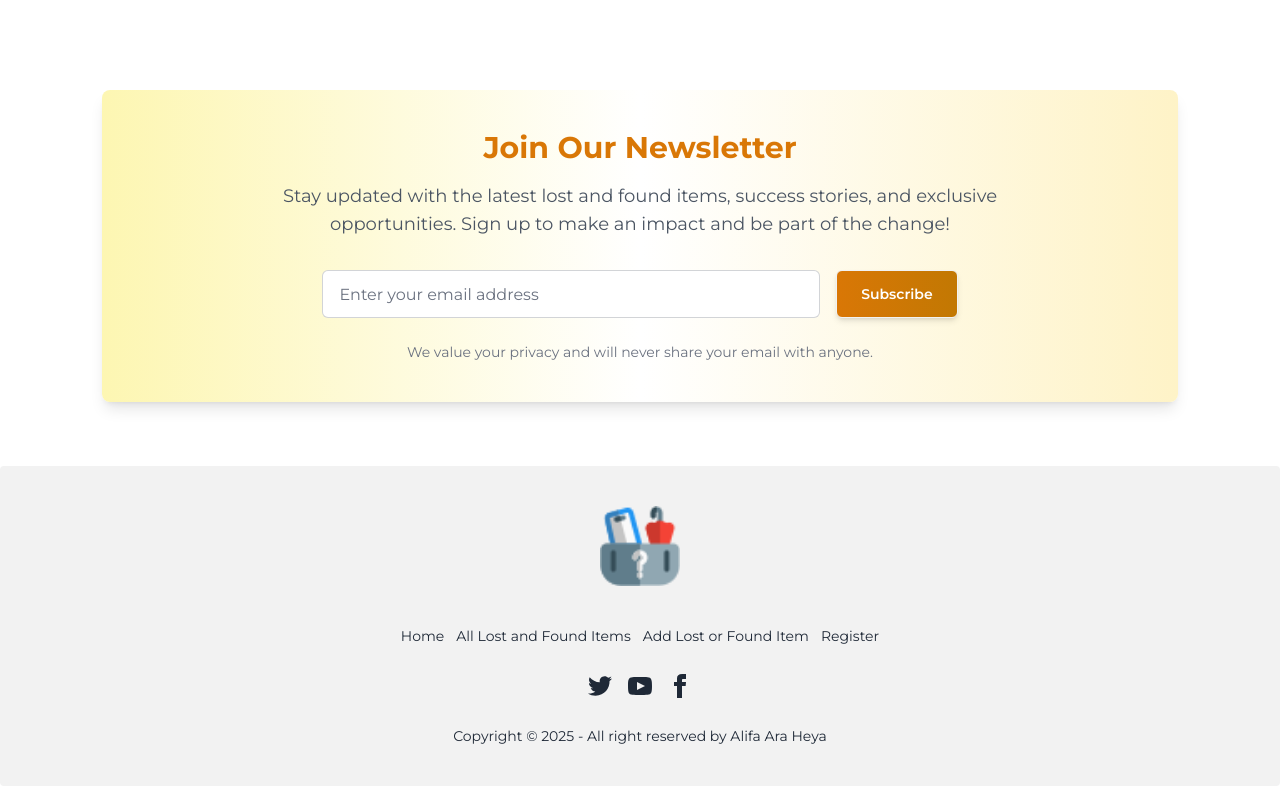
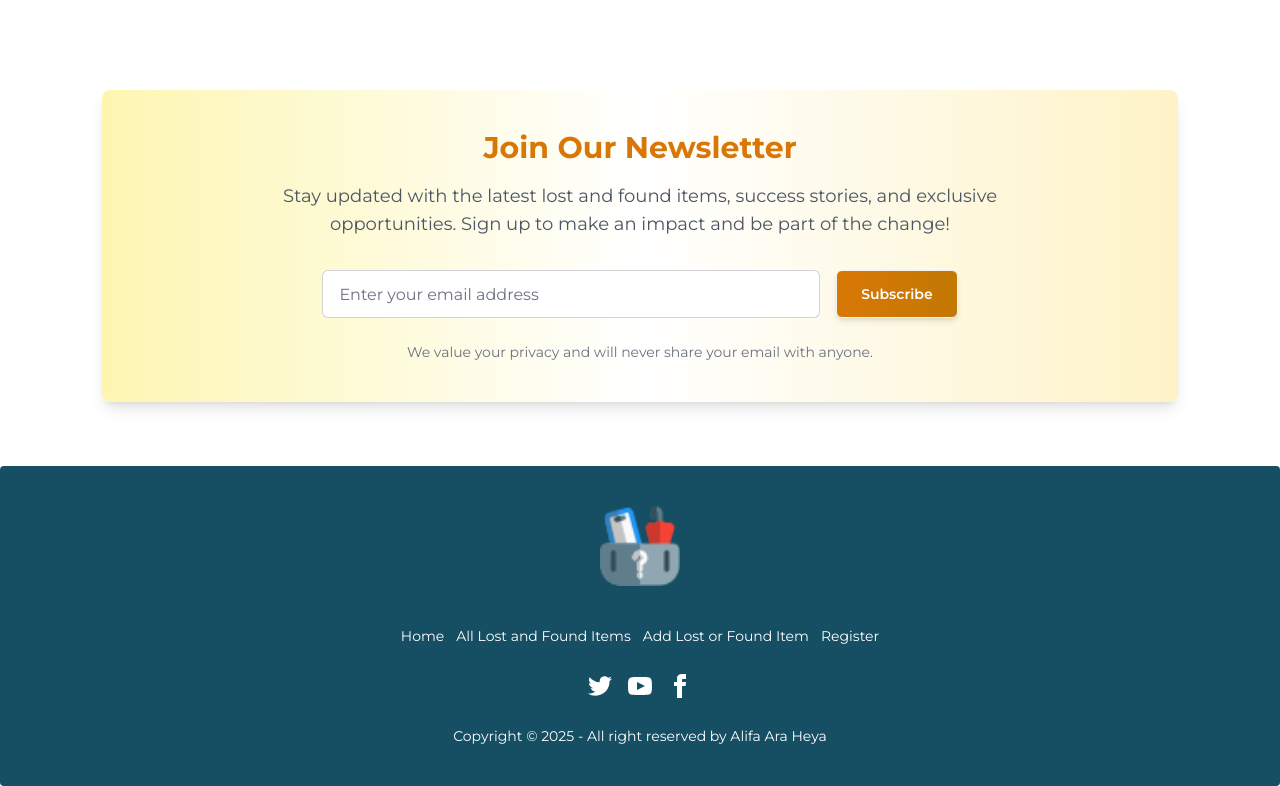
Before and after one commit to alifa-ara-heya/where-is-it, a React (Vite) app in the folder where-is-it-client/: page / in a window 1280 px wide. Shown: the part 2518-3304 px from the top of the page. Built offline with nearby package versions, Linux system fonts and the light colour scheme; no server answers.

Commit message:
added sort function and changed footer color

```diff
--- a/where-is-it-client/src/components/Footer.jsx
+++ b/where-is-it-client/src/components/Footer.jsx
@@ -8,7 +8,7 @@
     const { user } = useContext(AuthContext)
 
     return (
-        <footer className="footer footer-center bg-base-200 text-base-content rounded p-10">
+        <footer className="footer footer-center bg-cyan-900 text-white rounded p-10">
             <Link to='/' className="">
                 <img src={logo} alt="" className="h-[80px] hover:scale-95 transition ease-in-out" />
             </Link>
```
